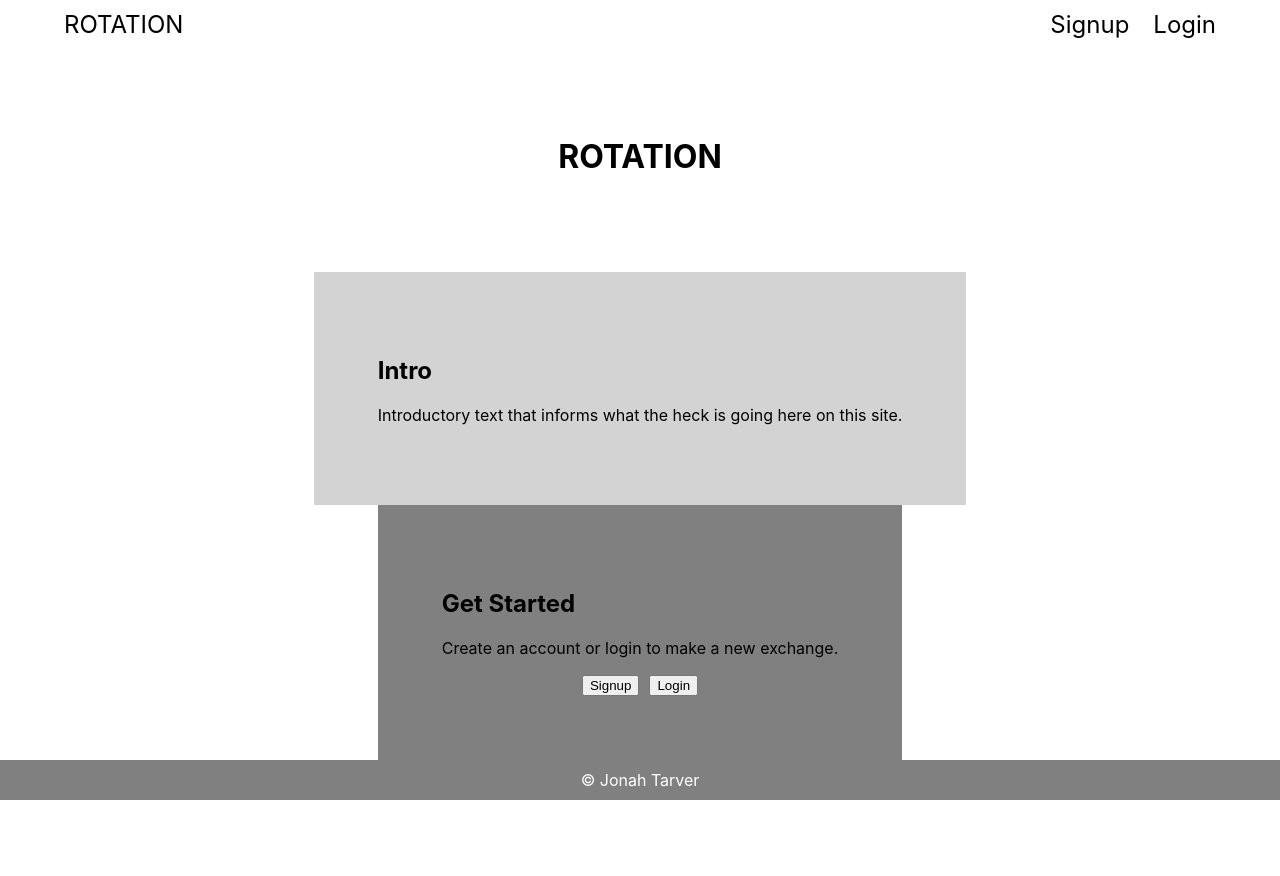
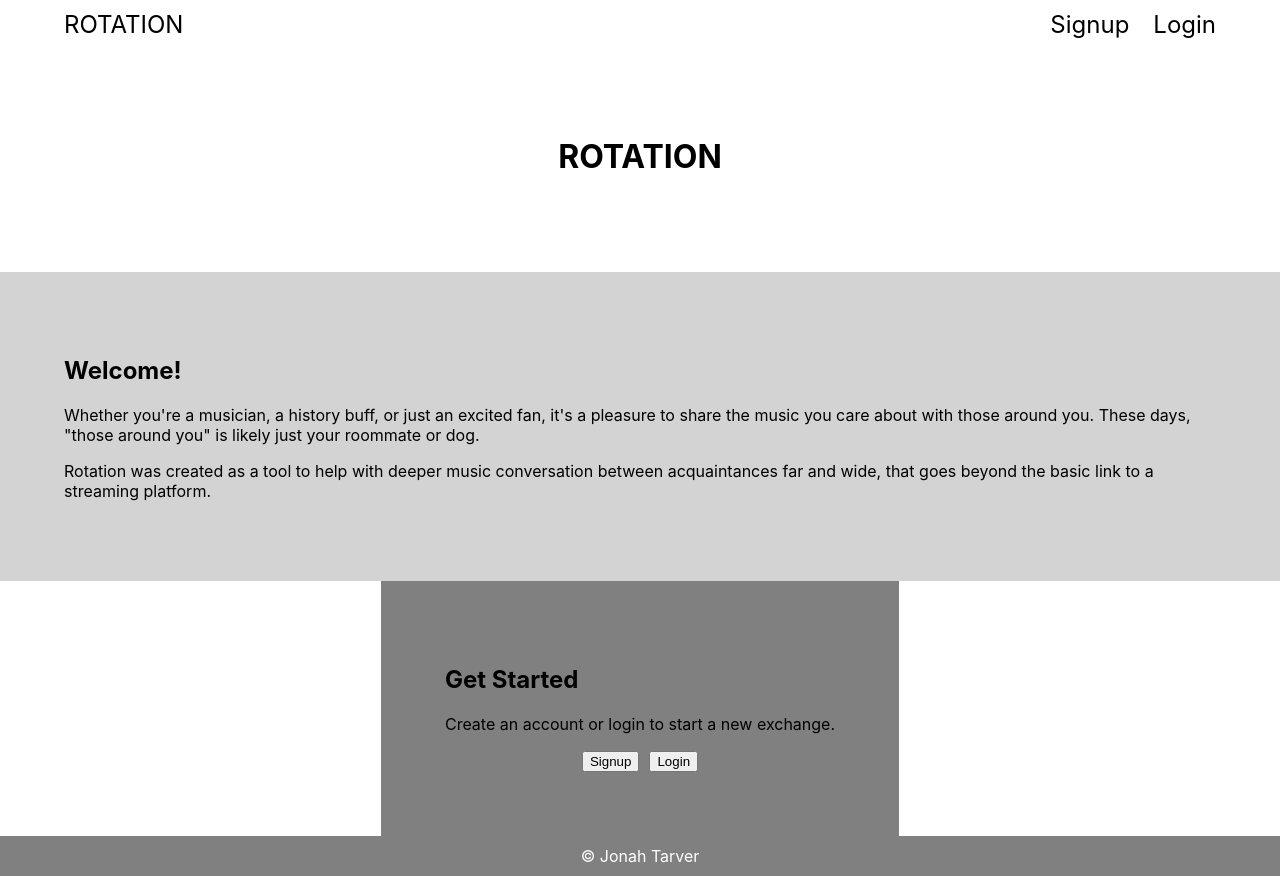
Before and after one commit to Tarv44/rec-client, a React (Create React App) app: page / in a window 1280 px wide. Before the commit the page ends 800 px from the top, so only its background shows below. Built offline with nearby package versions, Linux system fonts and the light colour scheme.

Commit message:
Edited landing and dummy-store for user testing of static version.

```diff
--- a/src/Landing/Landing.js
+++ b/src/Landing/Landing.js
@@ -11,13 +11,21 @@ export default class Landing extends Component {
                 </header>
 
                 <section>
-                    <h2>Intro</h2>
-                    <p>Introductory text that informs what the heck is going here on this site.</p>
+                    <h2>Welcome!</h2>
+                    <p>
+                        Whether you're a musician, a history buff, or just an excited fan, it's a pleasure to share the
+                        music you care about with those around you. These days, "those around you" is likely just your
+                        roommate or dog.
+                    </p>
+                    <p>
+                        Rotation was created as a tool to help with deeper music conversation between acquaintances far and wide,
+                        that goes beyond the basic link to a streaming platform.
+                    </p>
                 </section>
 
                 <section>
                     <h2>Get Started</h2>
-                    <p>Create an account or login to make a new exchange.</p>
+                    <p>Create an account or login to start a new exchange.</p>
                     <div className='account-buttons'>
                         <NavLink to={'/signup'} className='signup-button'><button>Signup</button></NavLink>
                         <NavLink to={'/login'}><button>Login</button></NavLink>
--- a/src/dummy-store.js
+++ b/src/dummy-store.js
@@ -37,21 +37,21 @@ const STORE = {
         {
             id: 3,
             date_created: new Date(),
-            created_by: 2,
+            created_by: 1,
             title: 'Bark bark woof',
             description: ''
         },
         {
             id: 4,
             date_created: new Date(),
-            created_by: 3,
+            created_by: 1,
             title: "My influences",
             description: ''
         },
         {
             id: 5,
             date_created: new Date(),
-            created_by: 3,
+            created_by: 1,
             title: 'Wedding songs',
             description: ''
         }
```
Also changed, not shown: 1 other file (tests, documents, lock files or other folders).
